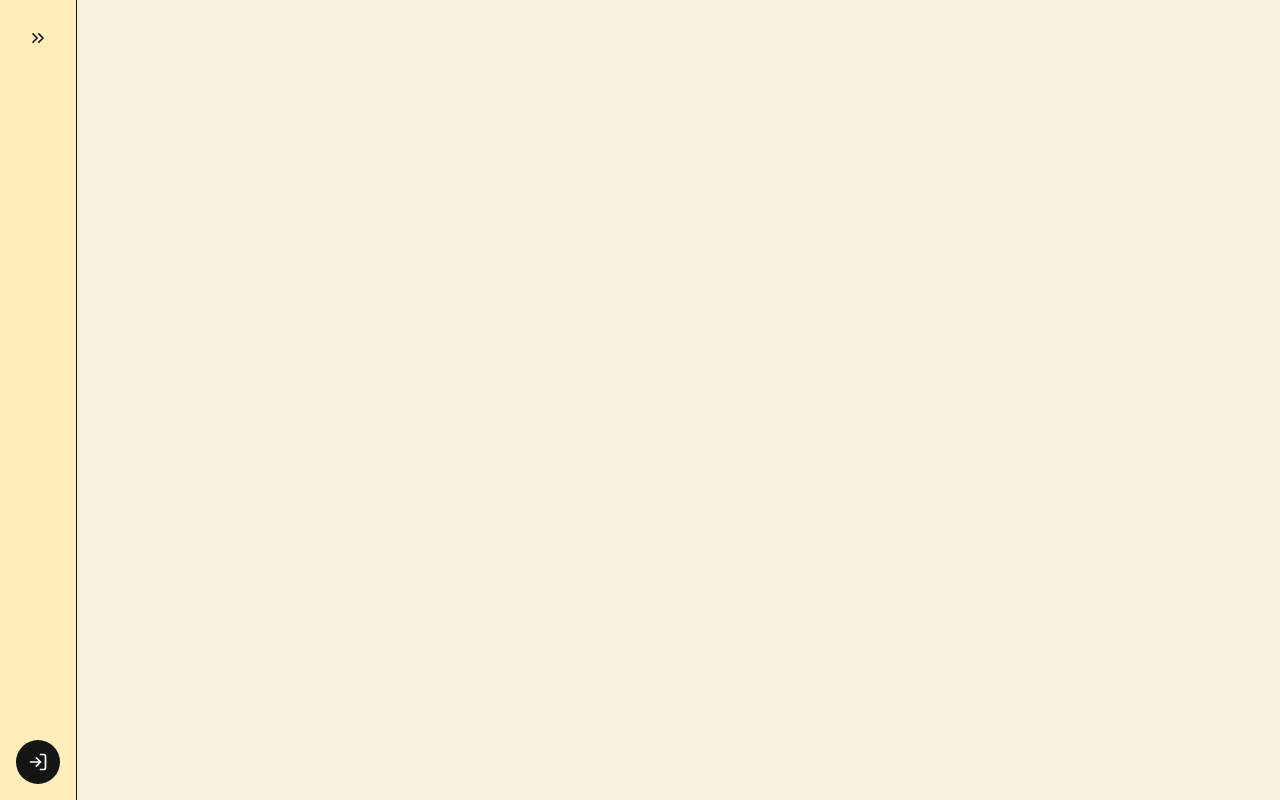
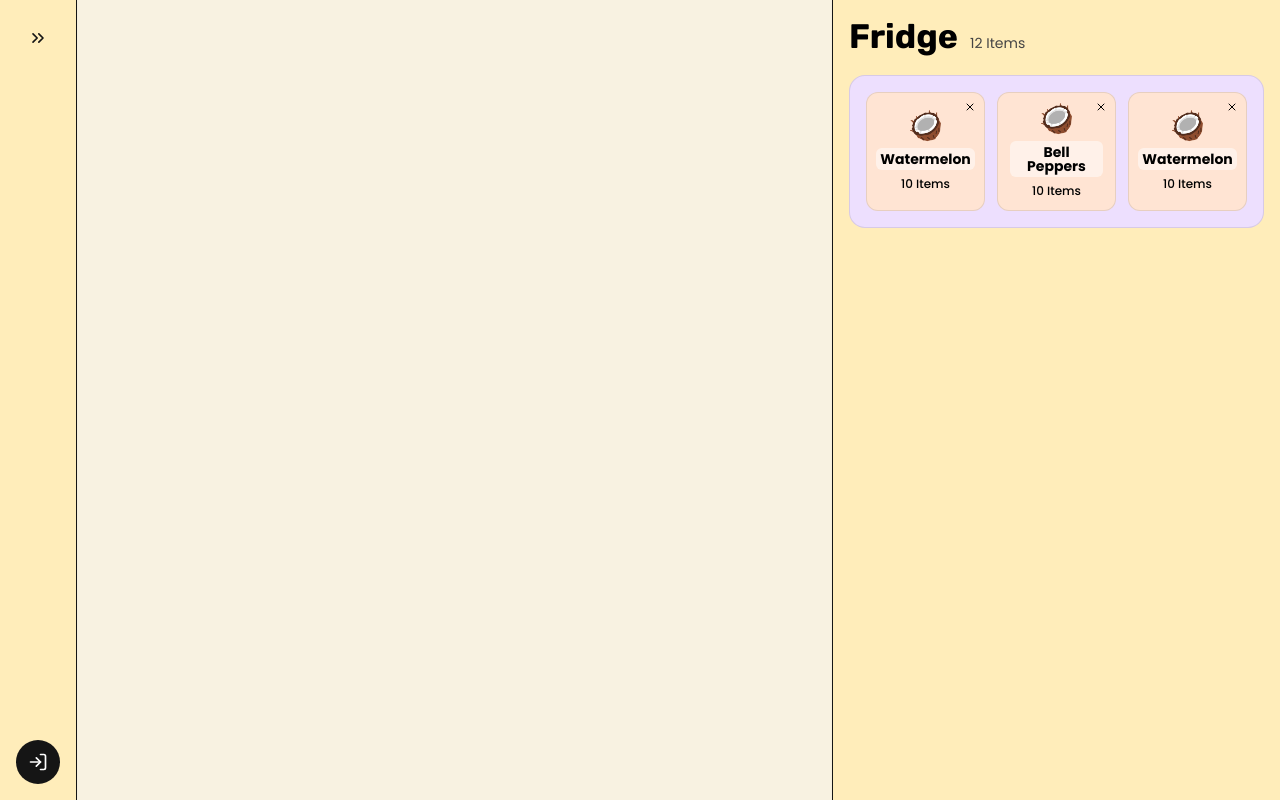
Before and after one commit to Flanner-app/flanner-nextjs-frontend, a Next.js app: page / in a window 1280 px wide. Built offline with nearby package versions, Linux system fonts and the light colour scheme.

Commit message:
feat: add basic fridge

```diff
--- a/src/app/layout.tsx
+++ b/src/app/layout.tsx
@@ -2,6 +2,7 @@ import clsx from 'clsx'
 import type { Metadata } from 'next'
 import { Poppins, Rubik } from 'next/font/google'
 import Sidebar from '@/components/shared/Sidebar'
+import FridgeSidebar from '@/components/groceries/FridgeSidebar'
 
 import './globals.css'
 
@@ -37,7 +38,7 @@ export default function RootLayout({
         )}
       >
         <div className="flex h-full">
-          <Sidebar /> {children}
+          <Sidebar /> {children} <FridgeSidebar />
         </div>
         {loginModal}
       </body>
--- /dev/null
+++ b/src/components/groceries/Fridge.tsx
@@ -0,0 +1,19 @@
+import clsx from 'clsx'
+import FridgeItem from './FridgeItem'
+
+const Fridge = () => {
+  return (
+    <div
+      className={clsx(
+        'rounded-2xl border border-black-regular/10 bg-tones-lavender p-4',
+        'grid grid-cols-3 gap-3 md:grid-cols-2 lg:grid-cols-3',
+      )}
+    >
+      <FridgeItem name="watermelon" icon="🥥" quantity={10} />
+      <FridgeItem name="bell peppers" icon="🥥" quantity={10} />
+      <FridgeItem name="watermelon" icon="🥥" quantity={10} />
+    </div>
+  )
+}
+
+export default Fridge
--- /dev/null
+++ b/src/components/groceries/FridgeItem.tsx
@@ -0,0 +1,36 @@
+import clsx from 'clsx'
+import { X } from 'react-feather'
+
+type FridgeItemProps = {
+  name: string
+  icon: string
+  quantity: number
+  units?: 'grams' | 'kg' | 'tblsp' | 'cup' | 'ml' | 'pieces'
+}
+
+const FridgeItem = ({ name, icon, quantity, units }: FridgeItemProps) => {
+  const count = `${quantity} ${units || 'Items'}`
+
+  return (
+    <div
+      className={clsx(
+        'w-fit rounded-xl border border-black-regular/10 bg-tones-peach p-3',
+        'flex aspect-square w-full flex-col items-center justify-center gap-2',
+        'relative text-center leading-none',
+      )}
+    >
+      <div className="absolute right-1 top-1">
+        <div className="cursor-pointer rounded-full p-1 transition-colors hover:bg-white">
+          <X size={12} />
+        </div>
+      </div>
+      <div className="text-5xl">{icon}</div>
+      <span className="rounded-md bg-white/50 p-1 text-sm font-bold capitalize leading-none">
+        {name}
+      </span>
+      <span className="text-xs font-medium leading-none">{count}</span>
+    </div>
+  )
+}
+
+export default FridgeItem
--- /dev/null
+++ b/src/components/groceries/FridgeSidebar.tsx
@@ -0,0 +1,25 @@
+import clsx from 'clsx'
+import Heading from '../shared/typography/Heading'
+import Fridge from './Fridge'
+
+const FridgeSidebar = () => {
+  return (
+    <div
+      className={clsx(
+        'h-full border-l border-black-regular p-4 shadow-sm',
+        'flex w-full flex-col gap-4 bg-yellow-dark lg:max-w-md',
+        'md:max-w-80',
+      )}
+    >
+      <div className="flex items-baseline gap-3">
+        <Heading as="h2" type="display">
+          Fridge
+        </Heading>
+        <span className="text-sm text-black-hover">12 Items</span>
+      </div>
+      <Fridge />
+    </div>
+  )
+}
+
+export default FridgeSidebar
```
